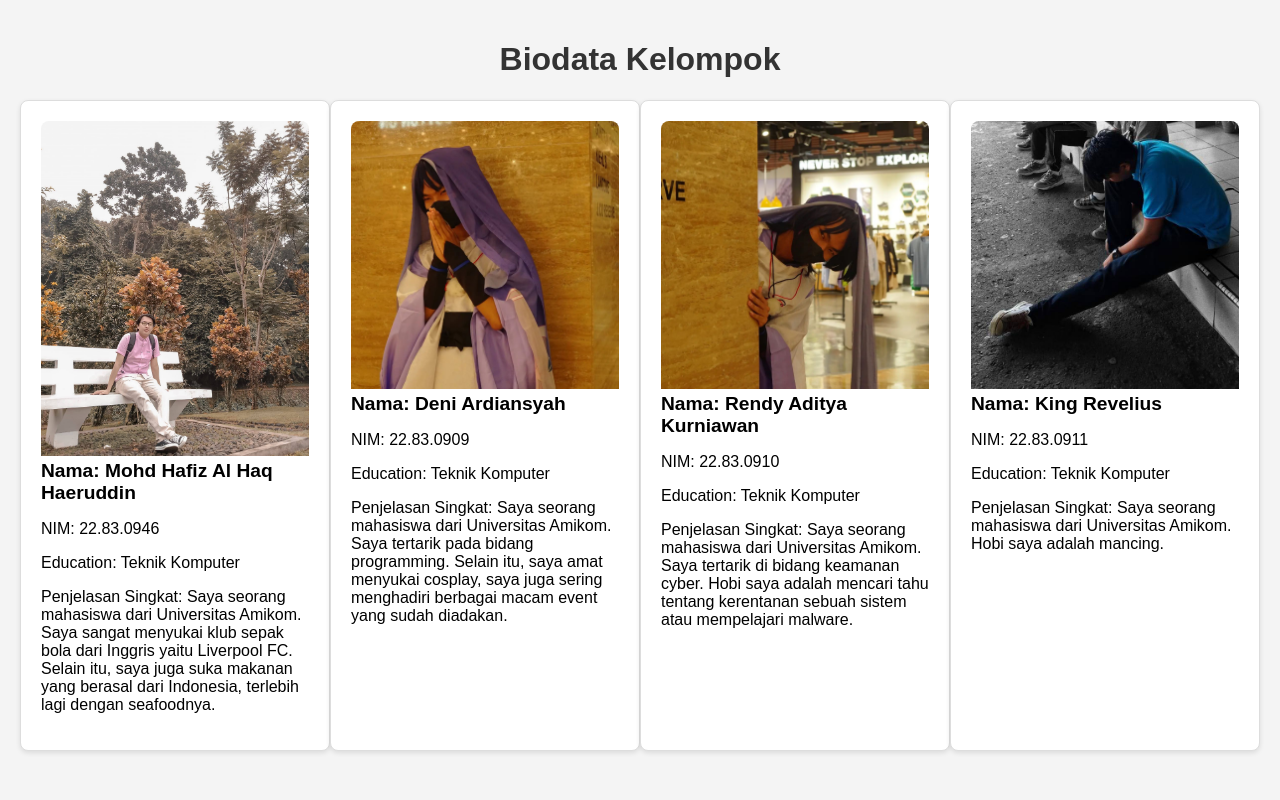
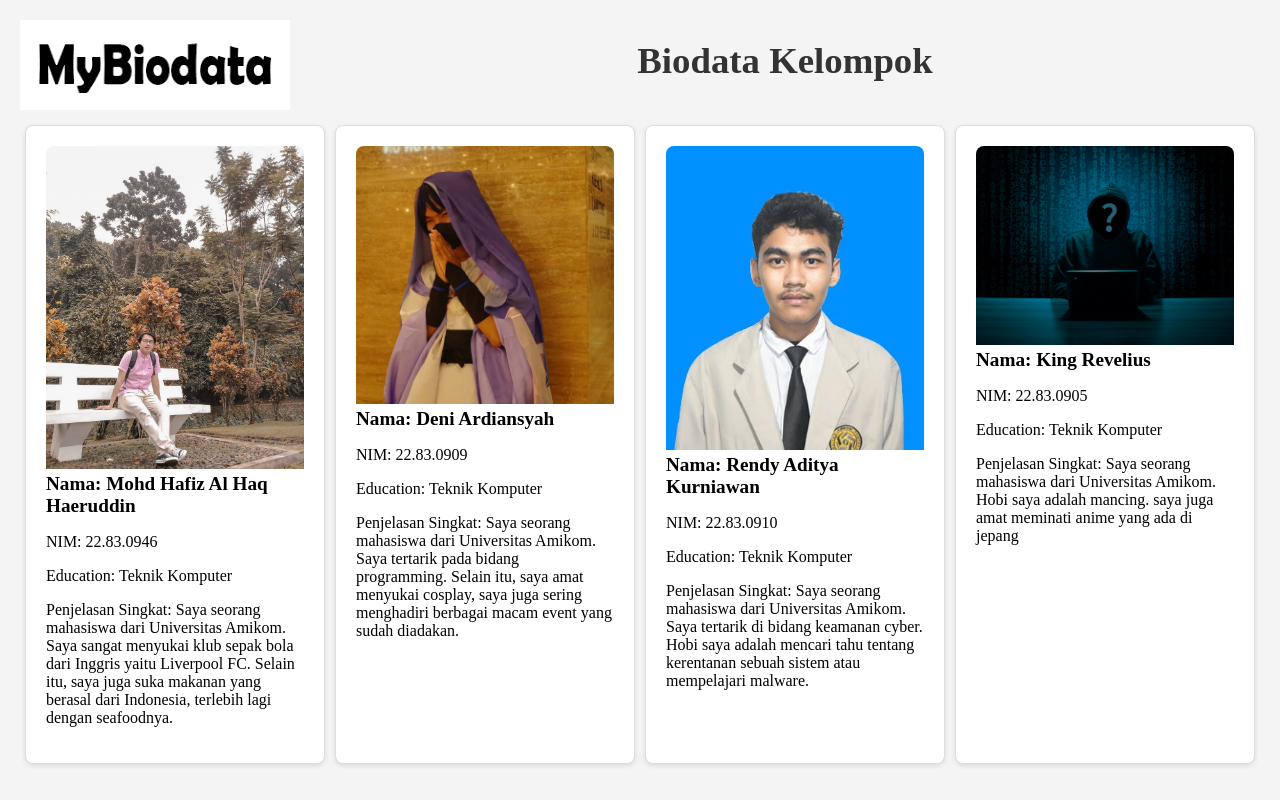
Before and after one commit to Skycasper17/biodatakelompok, a Flask app: page / in a window 1280 px wide. Run offline with Flask 3, Linux system fonts and the light colour scheme.

Commit message:
Update index.html, style.css, add logo.png, delete old image

```diff
--- a/static/style.css
+++ b/static/style.css
@@ -1,18 +1,40 @@
 body {
-    font-family: Arial, sans-serif;
+    font-family: 'Times New Roman', Times, serif, sans-serif;
     background-color: #f4f4f4;
     margin: 0;
     padding: 20px;
+
+}
+
+header {
+    margin-bottom: 10px; /* Mengurangi jarak di bawah header */
+}
+
+.header-container {
+    display: flex; /* Menggunakan Flexbox untuk menyusun logo dan judul secara horizontal */
+    align-items: center; /* Menjaga logo dan judul sejajar secara vertikal */
+}
+
+.logo {
+    width: 270px; /* Atur lebar logo sesuai keinginan */
+    height: auto; /* Tinggi otomatis untuk menjaga proporsi */
+    margin-right: 20px; /* Menambahkan jarak antara logo dan judul */
 }
 
 h1 {
-    text-align: center;
     color: #333;
+    flex-grow: 1; /* Memungkinkan judul untuk mengambil ruang yang tersedia */
+    text-align: center; /* Menjaga judul tetap di tengah */
+    margin-top: 0; /* Menghilangkan jarak atas judul agar lebih dekat dengan logo */
+    padding-top: 15px; /* Atur padding atas untuk menyelaraskan dengan logo */
+    font-size: 2.3em; /* Atur ukuran font sesuai keinginan */
 }
 
 .container {
     display: flex; /* Menggunakan Flexbox untuk menyusun elemen secara horizontal */
     justify-content: space-between; /* Jarak yang sama di antara profil */
+    flex-wrap: nowrap; /* Memastikan semua elemen tetap di satu baris */
+    overflow-x: auto; /* Jika tidak muat, akan muncul scrollbar horizontal */
 }
 
 .profile {
@@ -20,8 +42,9 @@ h1 {
     border: 1px solid #ddd;
     border-radius: 8px;
     padding: 20px;
-    width: 23%; /* Lebar profil ditentukan agar bisa pas di satu baris */
+    width: 22%; /* Mengurangi lebar profil untuk mencocokkan lebih banyak profil dalam satu baris */
     box-shadow: 0 2px 5px rgba(0,0,0,0.1);
+    margin: 5px; /* Mengurangi jarak antar profil */
 }
 
 .profile img {
--- a/templates/index.html
+++ b/templates/index.html
@@ -7,7 +7,13 @@
     <link rel="stylesheet" href="{{ url_for('static', filename='style.css') }}">
 </head>
 <body>
-    <h1>Biodata Kelompok</h1>
+    <header>
+        <div class="header-container">
+            <img src="{{ url_for('static', filename='images/logo.png') }}" alt="Logo MyBiodata" class="logo">
+            <h1>Biodata Kelompok</h1>
+        </div>
+    </header>
+
     <div class="container">
         <div class="profile">
             <img src="{{ url_for('static', filename='images/88160373_221568079230830_7125440856772837376_n.jpg') }}" alt="Foto Profil Mohd Hafiz Al Haq Haeruddin">
@@ -28,21 +34,21 @@
             </div>
         </div>
         <div class="profile">
-            <img src="{{ url_for('static', filename='images/revel.jpg') }}" alt="Foto Profil Rendy Aditya Kurniawan">
+            <img src="{{ url_for('static', filename='images/rendy.jpg') }}" alt="Foto Profil Rendy Aditya Kurniawan">
             <div class="info">
                 <h2>Nama: Rendy Aditya Kurniawan</h2>
                 <p>NIM: 22.83.0910</p>
                 <p>Education: Teknik Komputer</p>
                 <p>Penjelasan Singkat: Saya seorang mahasiswa dari Universitas Amikom. Saya tertarik di bidang keamanan cyber. Hobi saya adalah mencari tahu tentang kerentanan sebuah sistem atau mempelajari malware.</p>
-            </div> <!-- Tambahkan tag penutup untuk div info di sini -->
+            </div>
         </div>
         <div class="profile">
-            <img src="{{ url_for('static', filename='images/78769055_170714770982828_2012616366326022144_n.jpg') }}" alt="Foto Profil King Revelius">
+            <img src="{{ url_for('static', filename='images/revel.jpg') }}" alt="Foto Profil King Revelius">
             <div class="info">
                 <h2>Nama: King Revelius</h2>
-                <p>NIM: 22.83.0911</p>
+                <p>NIM: 22.83.0905</p>
                 <p>Education: Teknik Komputer</p>
-                <p>Penjelasan Singkat: Saya seorang mahasiswa dari Universitas Amikom. Hobi saya adalah mancing.</p>
+                <p>Penjelasan Singkat: Saya seorang mahasiswa dari Universitas Amikom. Hobi saya adalah mancing. saya juga amat meminati anime yang ada di jepang</p>
             </div>
         </div>
     </div>
```
Also changed, not shown: static/images/78769055_170714770982828_2012616366326022144_n.jpg (deleted), static/images/logo.png (added), static/images/rendy.jpg (added), static/images/revel.jpg.
